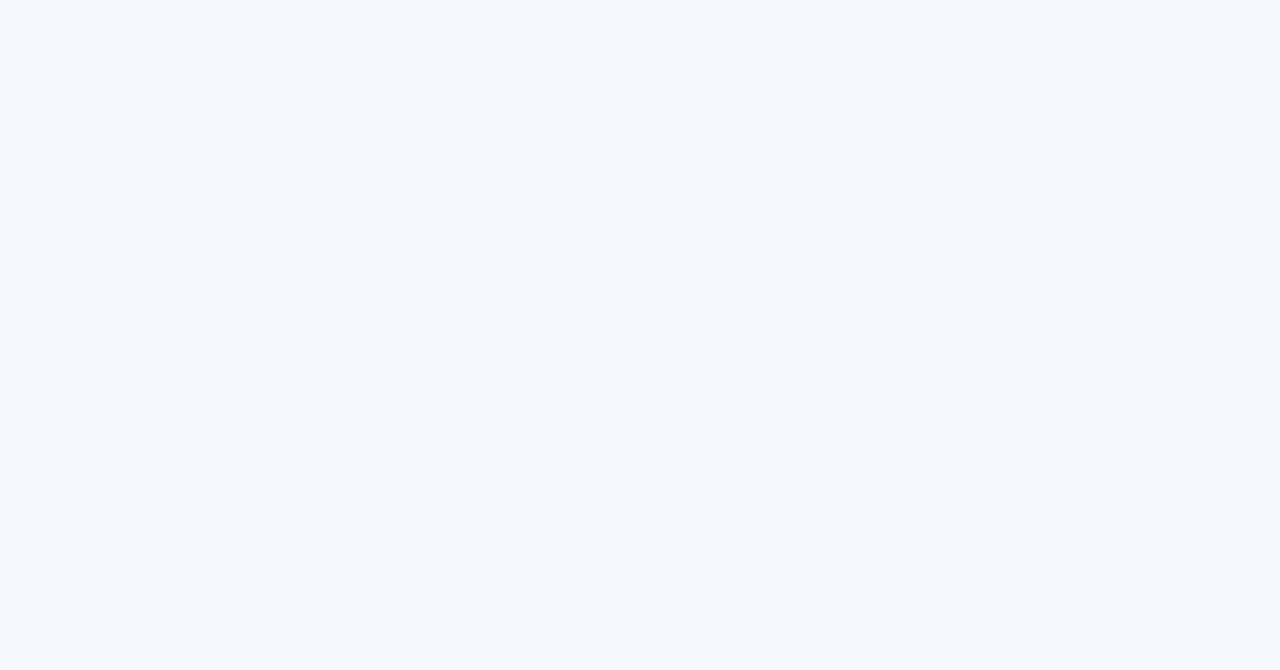
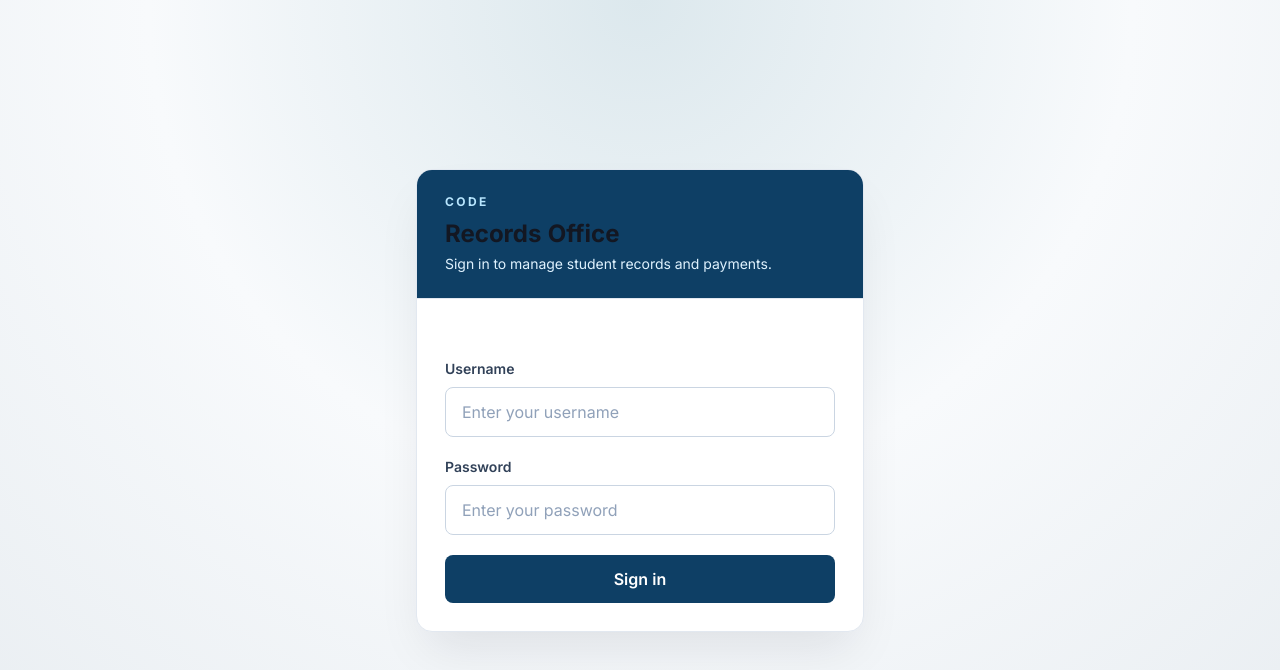
Before and after one commit to codebagdogra1/code, a Next.js app in the folder webapp/: page /admin/login in a window 1280 px wide. Before the commit this address had no page. Shown: the top 670 px of the page. Built offline with nearby package versions, Linux system fonts and the light colour scheme; no server answers.

Commit message:
Added sign out button and bring back the login screen for admin

```diff
--- /dev/null
+++ b/webapp/proxy.ts
@@ -0,0 +1,41 @@
+import { jwtVerify } from "jose";
+import { NextRequest, NextResponse } from "next/server";
+
+const SESSION_COOKIE = "code_session";
+
+function unauthorized(request: NextRequest) {
+  if (request.nextUrl.pathname.startsWith("/api/")) {
+    return NextResponse.json({ error: "Authentication required" }, { status: 401 });
+  }
+
+  return NextResponse.redirect(new URL("/admin/login", request.url));
+}
+
+export async function proxy(request: NextRequest) {
+  if (request.nextUrl.pathname === "/admin/login") {
+    return NextResponse.next();
+  }
+
+  const token = request.cookies.get(SESSION_COOKIE)?.value;
+  const secret = process.env.AUTH_SECRET;
+  if (!token || !secret || secret.length < 16) return unauthorized(request);
+
+  try {
+    const { payload } = await jwtVerify(token, new TextEncoder().encode(secret));
+    if (
+      typeof payload.id !== "number" ||
+      typeof payload.username !== "string" ||
+      payload.userType !== "admin"
+    ) {
+      return unauthorized(request);
+    }
+  } catch {
+    return unauthorized(request);
+  }
+
+  return NextResponse.next();
+}
+
+export const config = {
+  matcher: ["/admin/:path*", "/api/admin/:path*"],
+};
--- a/webapp/src/app/(main)/admin/(dashboard)/layout.tsx
+++ b/webapp/src/app/(main)/admin/(dashboard)/layout.tsx
@@ -1,6 +1,7 @@
 import Link from "next/link";
 import { AdminNav, MobileMenu } from "@/components/AdminNav";
 import { Icon } from "@/components/ro/Icon";
+import { LogoutButton } from "@/components/LogoutButton";
 
 // Direction contract for THE RECORDS OFFICE — emitted as a real HTML comment so it
 // survives the production build and can be grepped/audited (seed 23faa872).
@@ -21,7 +22,6 @@ FINISH: unreviewed and undocumented is unfinished; this build ends with the fini
   review, the verdict, and DESIGN.md.
 -->`;
 
-// The register is intentionally open while login is paused.
 export default function AdminLayout({ children }: { children: React.ReactNode }) {
   return (
     <div className="ro flex min-h-screen">
@@ -60,6 +60,9 @@ export default function AdminLayout({ children }: { children: React.ReactNode })
               </p>
             </div>
           </div>
+          <div className="mt-2">
+            <LogoutButton full />
+          </div>
         </div>
       </aside>
 
--- a/webapp/src/app/(main)/admin/login/page.tsx
+++ b/webapp/src/app/(main)/admin/login/page.tsx
@@ -1,6 +1,28 @@
 import { redirect } from "next/navigation";
+import { AdminLoginForm } from "@/components/AdminLoginForm";
+import { getSession } from "@/lib/auth";
 
-// Preserve old bookmarks without ever displaying a login screen.
-export default function AdminLoginPage() {
-  redirect("/admin");
+export const metadata = {
+  title: "Admin sign in | CODE",
+  robots: { index: false, follow: false },
+};
+
+export default async function AdminLoginPage() {
+  const session = await getSession();
+  if (session?.userType === "admin") redirect("/admin");
+
+  return (
+    <main className="grid min-h-screen place-items-center bg-[radial-gradient(circle_at_top,_#dce8ed,_#f8fafc_48%,_#e8edf1)] px-5 py-10">
+      <section className="w-full max-w-md overflow-hidden rounded-2xl border border-slate-200 bg-white shadow-2xl shadow-slate-900/10">
+        <div className="border-b border-slate-200 bg-[#0e3f65] px-7 py-6 text-white">
+          <p className="text-xs font-bold uppercase tracking-[0.2em] text-sky-200">CODE</p>
+          <h1 className="mt-2 text-2xl font-bold">Records Office</h1>
+          <p className="mt-1 text-sm text-sky-100">Sign in to manage student records and payments.</p>
+        </div>
+        <div className="px-7 py-7">
+          <AdminLoginForm />
+        </div>
+      </section>
+    </main>
+  );
 }
--- /dev/null
+++ b/webapp/src/components/AdminLoginForm.tsx
@@ -0,0 +1,89 @@
+"use client";
+
+import { FormEvent, useState } from "react";
+import { useRouter } from "next/navigation";
+
+export function AdminLoginForm() {
+  const router = useRouter();
+  const [error, setError] = useState<string | null>(null);
+  const [isSubmitting, setIsSubmitting] = useState(false);
+
+  async function handleSubmit(event: FormEvent<HTMLFormElement>) {
+    event.preventDefault();
+    const form = new FormData(event.currentTarget);
+    const username = String(form.get("username") ?? "").trim();
+    const password = String(form.get("password") ?? "");
+
+    setError(null);
+    setIsSubmitting(true);
+
+    try {
+      const response = await fetch("/api/auth/login", {
+        method: "POST",
+        headers: { "Content-Type": "application/json" },
+        body: JSON.stringify({ username, password }),
+      });
+      const result = (await response.json()) as { error?: string; success?: boolean };
+
+      if (!response.ok || !result.success) {
+        setError(result.error ?? "Unable to sign in. Please try again.");
+        return;
+      }
+
+      router.replace("/admin");
+      router.refresh();
+    } catch {
+      setError("Unable to reach the sign-in service. Please try again.");
+    } finally {
+      setIsSubmitting(false);
+    }
+  }
+
+  return (
+    <form className="mt-8 space-y-5" onSubmit={handleSubmit}>
+      <div>
+        <label htmlFor="username" className="mb-2 block text-sm font-semibold text-slate-700">
+          Username
+        </label>
+        <input
+          id="username"
+          name="username"
+          type="text"
+          autoComplete="username"
+          required
+          className="w-full rounded-lg border border-slate-300 bg-white px-4 py-3 text-slate-950 outline-none transition placeholder:text-slate-400 focus:border-[#0e3f65] focus:ring-4 focus:ring-[#0e3f65]/15"
+          placeholder="Enter your username"
+        />
+      </div>
+
+      <div>
+        <label htmlFor="password" className="mb-2 block text-sm font-semibold text-slate-700">
+          Password
+        </label>
+        <input
+          id="password"
+          name="password"
+          type="password"
+          autoComplete="current-password"
+          required
+          className="w-full rounded-lg border border-slate-300 bg-white px-4 py-3 text-slate-950 outline-none transition placeholder:text-slate-400 focus:border-[#0e3f65] focus:ring-4 focus:ring-[#0e3f65]/15"
+          placeholder="Enter your password"
+        />
+      </div>
+
+      {error ? (
+        <p role="alert" className="rounded-lg border border-red-200 bg-red-50 px-3 py-2.5 text-sm text-red-800">
+          {error}
+        </p>
+      ) : null}
+
+      <button
+        type="submit"
+        disabled={isSubmitting}
+        className="w-full rounded-lg bg-[#0e3f65] px-4 py-3 font-semibold text-white transition hover:bg-[#0a3150] focus:outline-none focus:ring-4 focus:ring-[#0e3f65]/25 disabled:cursor-not-allowed disabled:opacity-60"
+      >
+        {isSubmitting ? "Signing in…" : "Sign in"}
+      </button>
+    </form>
+  );
+}
--- a/webapp/src/components/AdminNav.tsx
+++ b/webapp/src/components/AdminNav.tsx
@@ -4,6 +4,7 @@ import Link from "next/link";
 import { usePathname } from "next/navigation";
 import { useState } from "react";
 import { Icon } from "@/components/ro/Icon";
+import { LogoutButton } from "@/components/LogoutButton";
 
 // Numbered file-spine tabs. The active tab reads as a cream file pulled out of the
 // steel rail (see `.ro-spine--active`).
@@ -97,6 +98,9 @@ export function MobileMenu() {
               <p className="ro-mono truncate text-xs text-[var(--ro-steel-ink)]">Records office</p>
             </div>
           </div>
+          <div className="mt-2">
+            <LogoutButton full />
+          </div>
         </div>
       )}
     </div>
```
